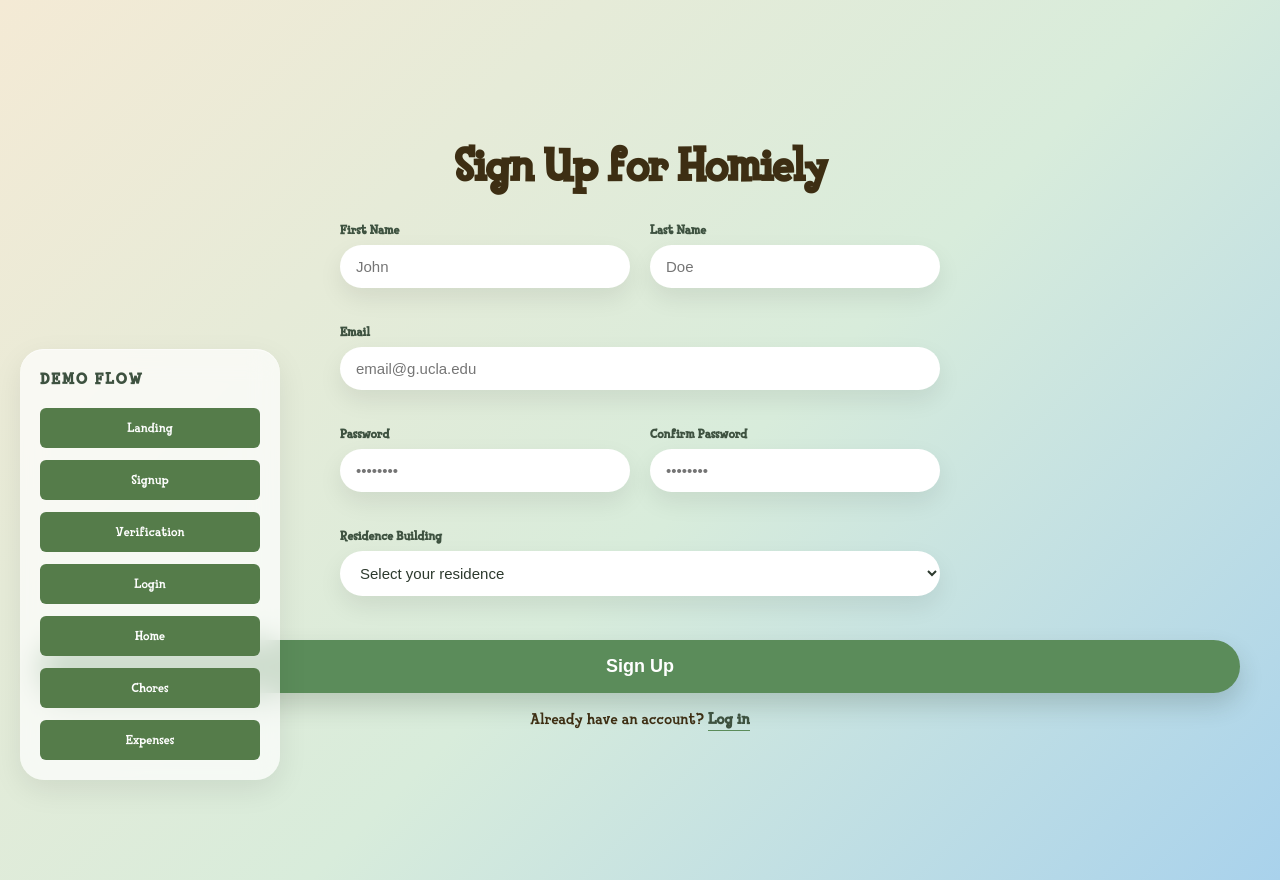
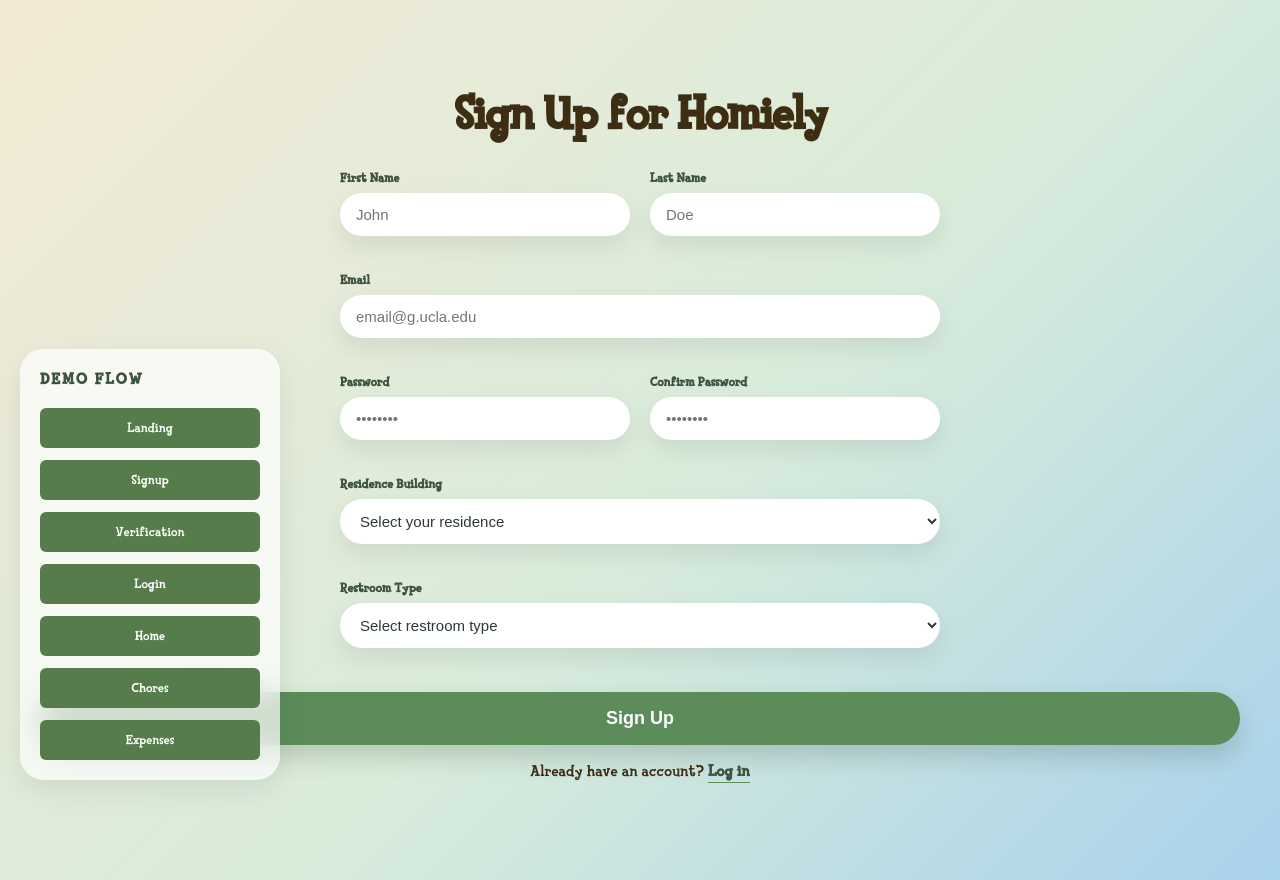
Before and after one commit to michelllinstar/Homiely_CS35L, a React (Create React App) app in the folder frontend/: page /signup in a window 1280 px wide. Built offline with nearby package versions, Linux system fonts and the light colour scheme.

Commit message:
Bug fix sign-up page

```diff
--- a/frontend/src/pages/Signup/Signup.css
+++ b/frontend/src/pages/Signup/Signup.css
@@ -142,3 +142,23 @@
   box-sizing: border-box;
   text-align: center;
 }
+
+.signup-dropdowns-container {
+  display: grid;
+  grid-template-columns: 1fr 1fr;
+  gap: 12px;
+}
+
+.signup-dropdown-half {
+  margin-bottom: 0;
+}
+
+.signup-custom-inputs-container {
+  display: grid;
+  grid-template-columns: 1fr 1fr 1fr;
+  gap: 12px;
+}
+
+.signup-custom-inputs-container input {
+  margin-bottom: 0;
+}
--- a/frontend/src/pages/Signup/Signup.jsx
+++ b/frontend/src/pages/Signup/Signup.jsx
@@ -10,7 +10,8 @@ export default function Signup() {
   const [confirmPassword, setConfirmPassword] = useState('');
   const [firstName, setFirstName] = useState('');
   const [lastName, setLastName] = useState('');
-  const [dropdown, setDropdown] = useState('');
+  const [dropdown1, setDropdown1] = useState('');
+  const [dropdown2, setDropdown2] = useState('');
   const [error, setError] = useState('');
   const [loading, setLoading] = useState(false);
   const navigate = useNavigate();
@@ -118,8 +119,8 @@ export default function Signup() {
         <div className="signup-form-full">
           <label>Residence Building</label>
           <select
-            value={dropdown}
-            onChange={(e) => setDropdown(e.target.value)}
+            value={dropdown1}
+            onChange={(e) => setDropdown1(e.target.value)}
             className="signup-dropdown"
           >
             <option value="">Select your residence</option>
@@ -130,6 +131,19 @@ export default function Signup() {
             <option value="Dykstra">Dykstra</option>
             <option value="Covel">Covel</option>
             <option value="Hitch">Hitch</option>
+          </select>
+        </div>
+        <div className="signup-form-full">
+          <label>Restroom Type</label>
+          <select
+            value={dropdown2}
+            onChange={(e) => setDropdown2(e.target.value)}
+            className="signup-dropdown"
+          >
+            <option value="">Select restroom type</option>
+            <option value="Single">Single</option>
+            <option value="Shared">Shared</option>
+            <option value="Communal">Communal</option>
           </select>
         </div>
       </div>
```
